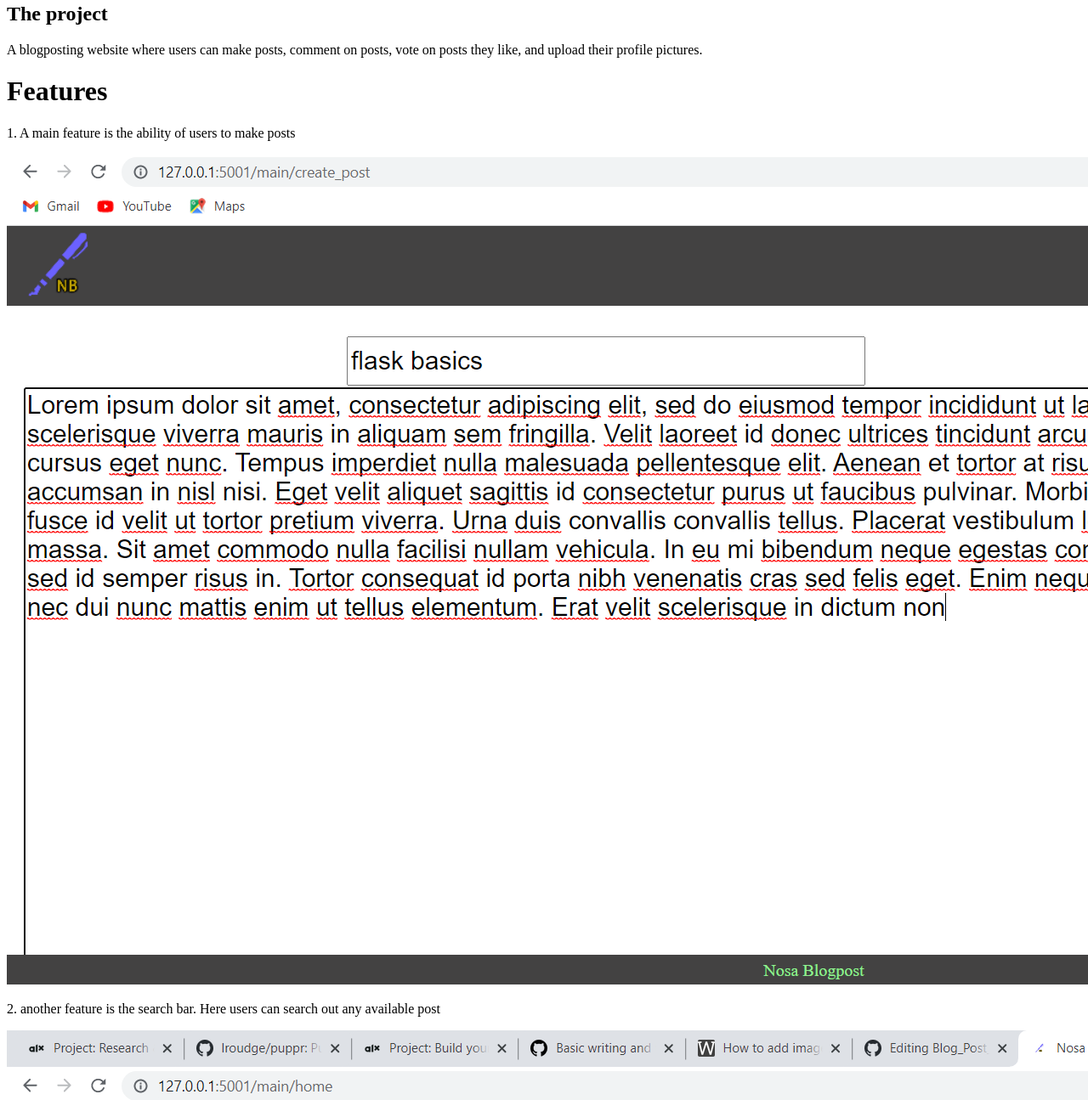
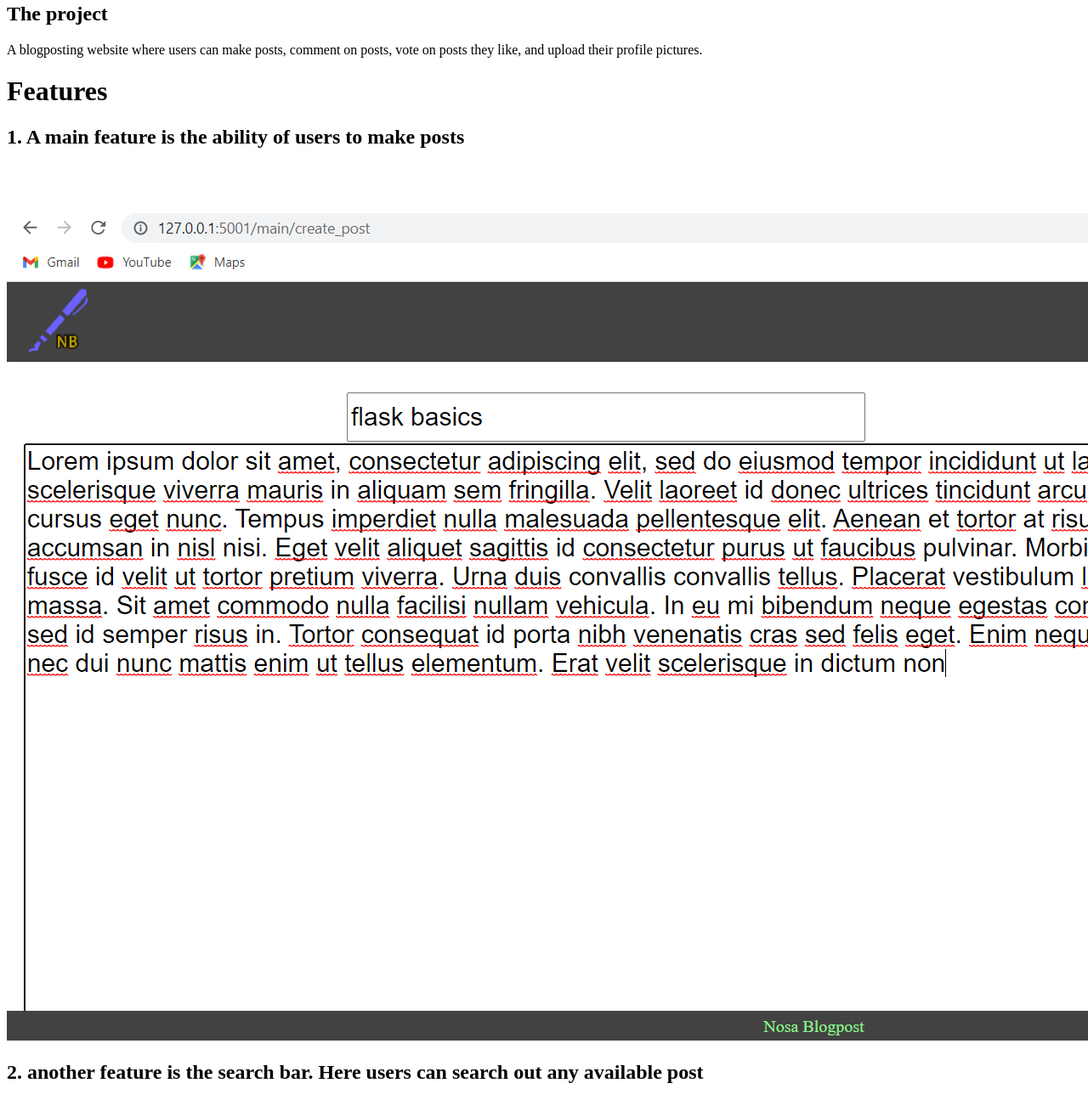
Before and after one commit to Coder1967/Coder1967.github.io, a plain HTML site: page index.html in a window 1280 px wide. Shown: the part 927-2222 px from the top of the page at 85% size. Drawn offline with Linux system fonts and the light colour scheme.

Commit message:
updating page

```diff
--- a/index.html
+++ b/index.html
@@ -17,15 +17,15 @@
 A blogposting website where users can make posts, comment on posts, vote on posts they like, and upload their profile pictures.
 
 <h1 id="features">Features</h1>
-<p> 1. A main feature is the ability of users to make posts</p>
+<h2> 1. A main feature is the ability of users to make posts</h2><br/><br/><br/>
 <img src="assets/screenshot57.png" class="screenshot">
 
-<p>2. another feature is the search bar. Here users can search out any available post</p>
+<h2>2. another feature is the search bar. Here users can search out any available post</h2>
 <img src="assets/screenshot51.png" class="screenshot">
-</br></br>
-<p>3. Another feature available to users is the ability to comment and vote on posts</p>
+<br/><br/>
+<h2>3. Another feature available to users is the ability to comment and vote on posts</h2>
 <img src="assets/screenshot55.png" class="screenshot">
-
+<br/><br/><br/>
 
 <h1 id="about"> About </h1>
 Blog posts have been a great help on my programming journey. So much so that when I saw the Email requesting I chose and worked on a project, I already knew what I wanted to do. I learnt alot during the 2 weeks development time we
```
